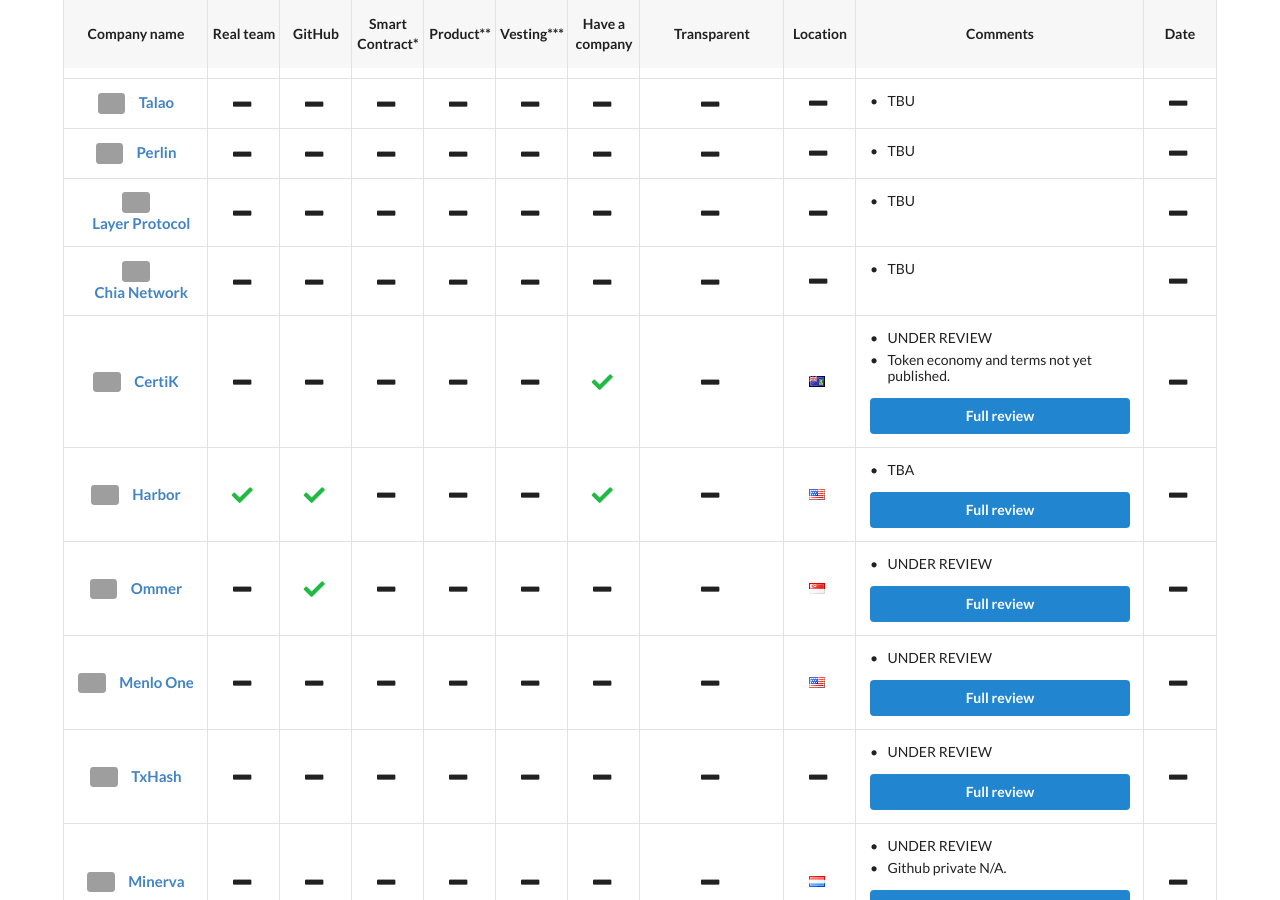
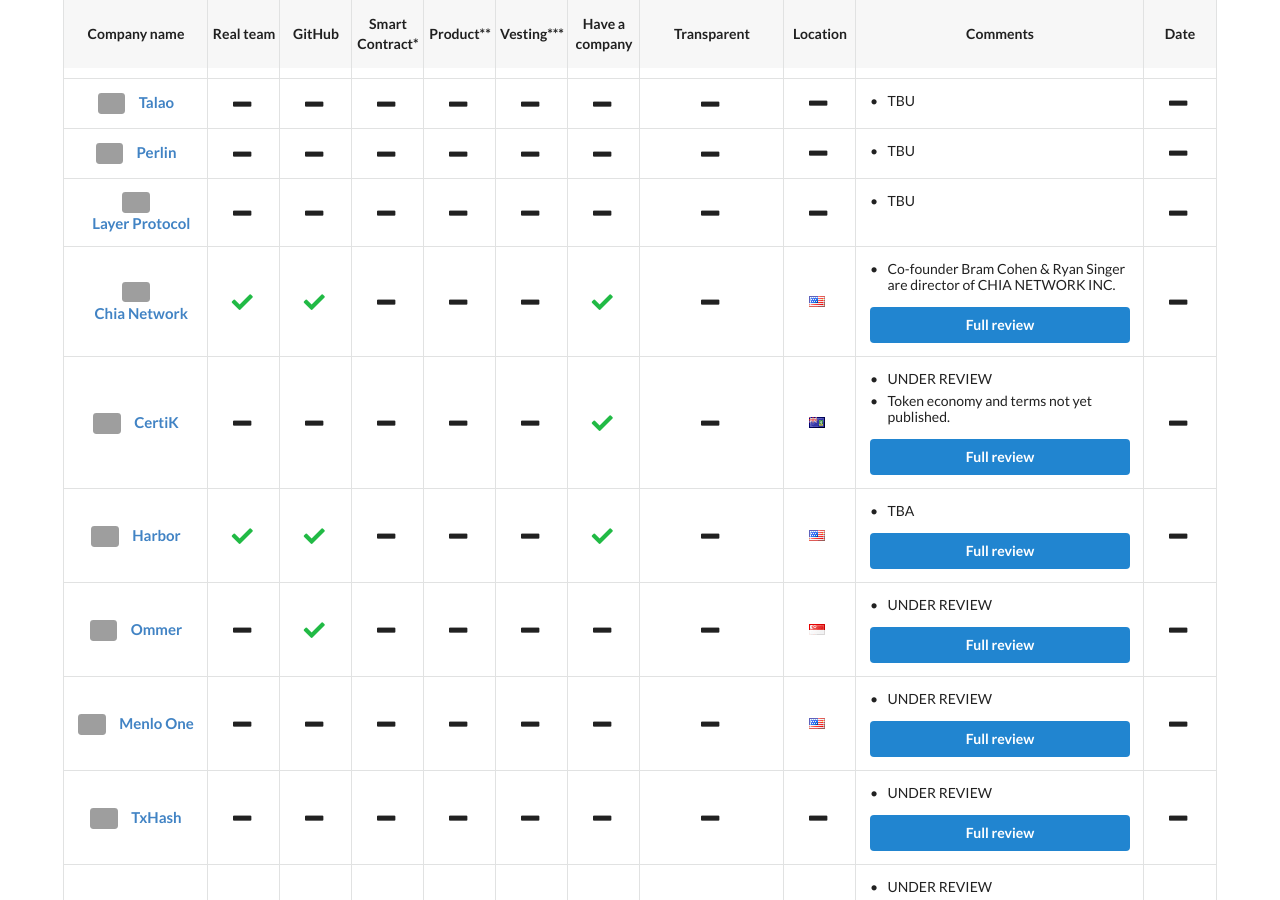
Before and after one commit to ico-check/ico-check, a Jekyll site: the page built from in-review.md, in a window 1280 px wide and 900 px high, scrolled down 1783 px. Built offline with Jekyll 4.4.1, drawn with Linux system fonts in a browser that asks for light colours; nearby versions of some CDN libraries; grey boxes are pictures that could not be loaded.

Commit message:
88-chia-network-ico-check
Comment and flag updated

```diff
--- a/_data/in-review-icos.yml
+++ b/_data/in-review-icos.yml
@@ -362,20 +362,20 @@
 - name: Chia Network
   image: https://i.imgur.com/UsQmzf6.jpg
   url: https://chia.net/
-  real_team:
-  github:
+  real_team: true
+  github: true
   smart_contract:
   product:
   min_vesting:
-  have_company:
+  have_company: true
   transparent:
-  location:
+  location: United States
   comments:
-    - content: TBU
+    - content: Co-founder Bram Cohen & Ryan Singer are director of CHIA NETWORK INC.
   ico_start_date:
   ico_end_date:
   safe:
-  issue_url:
+  issue_url: https://github.com/ico-check/ico-check/issues/137
 
 - name: CertiK
   image: https://i.imgur.com/ewIqixS.png
```
